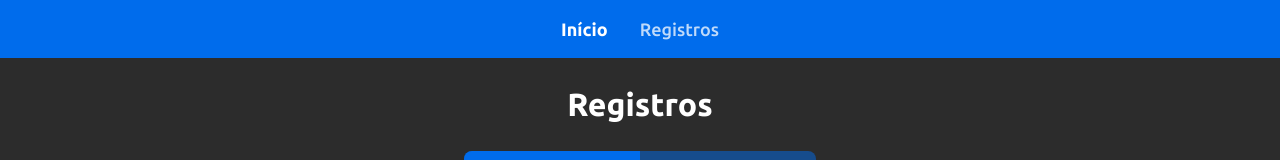
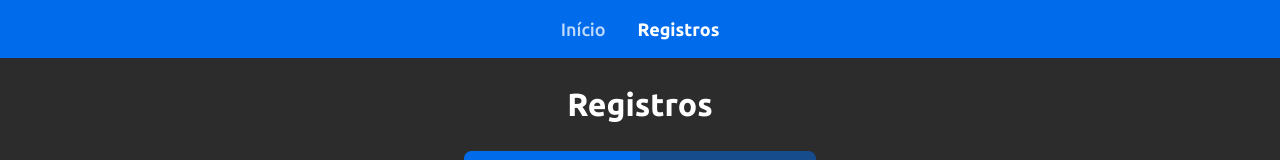
Before and after one commit to Vini7Dev/vhub-system, a React (Create React App) app in the folder web/: page /records in a window 1280 px wide. Shown: the top 160 px of the page. Built offline with nearby package versions, Linux system fonts and the light colour scheme.

Commit message:
feat: :art: dynamic navigation links

```diff
--- a/web/src/components/NavigationBar/index.tsx
+++ b/web/src/components/NavigationBar/index.tsx
@@ -1,18 +1,26 @@
 import React from 'react'
 import { Link } from 'react-router-dom'
+import { useLocation } from 'react-router-dom'
 
 import * as S from './styles'
 
+const NAVIGATION_LINKS = [
+  { path: '/', pageName: 'Início' },
+  { path: '/records', pageName: 'Registros' },
+]
+
 export const NavigationBar: React.FC = () => {
+  const location = useLocation()
+
   return (
     <S.Navigation>
-      <Link to="/">
-        <S.NavLink selected>Início</S.NavLink>
-      </Link>
-
-      <Link to="/records">
-        <S.NavLink>Registros</S.NavLink>
-      </Link>
+      {
+        NAVIGATION_LINKS.map(({ path, pageName }, idx) => (
+          <Link key={idx} to={path}>
+            <S.NavLink selected={location.pathname === path}>{pageName}</S.NavLink>
+          </Link>
+        ))
+      }
     </S.Navigation>
   )
 }
```
